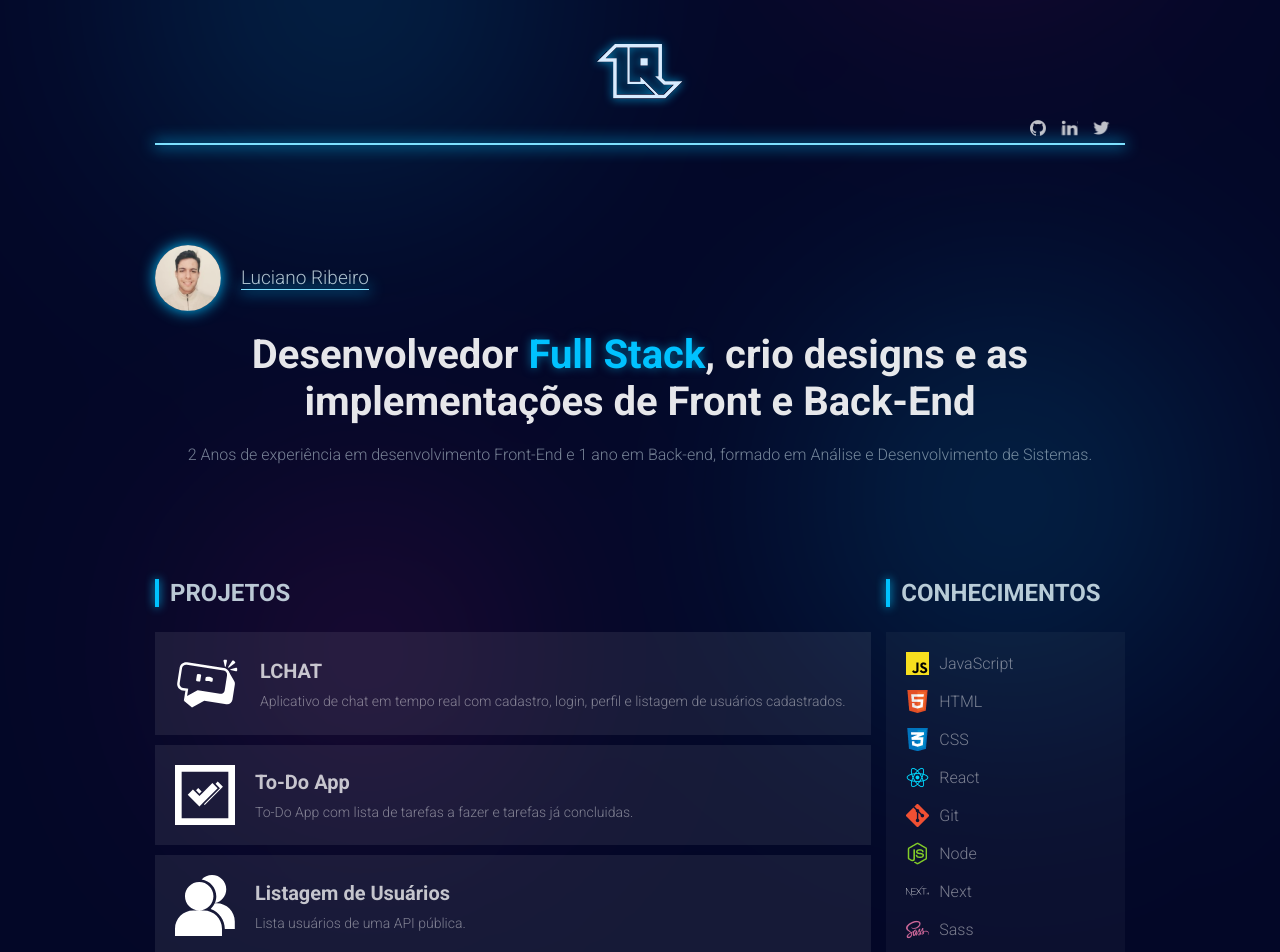
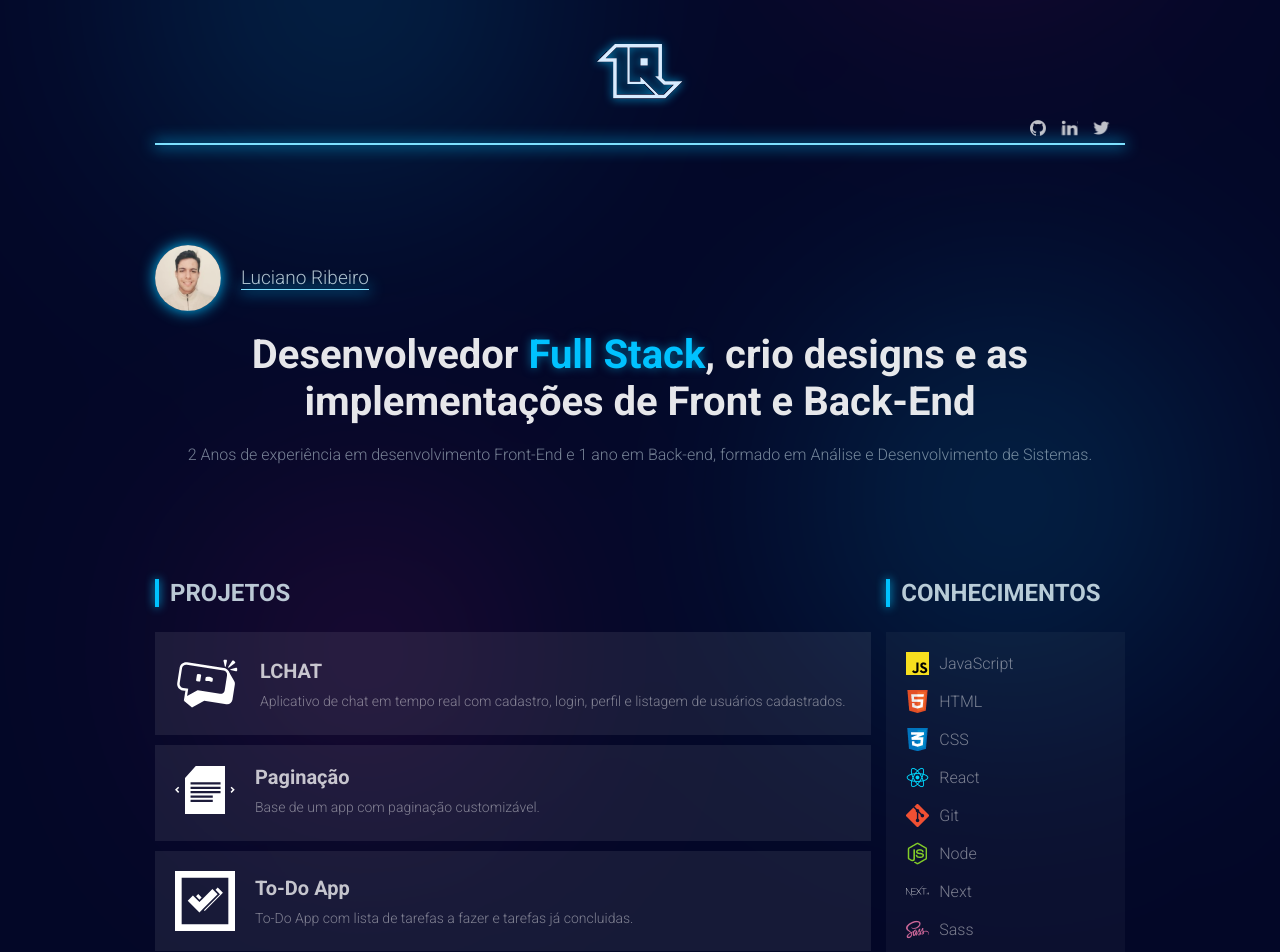
Before and after one commit to luciano44/modern-portfolio, a React (Create React App) app: page / in a window 1280 px wide. Shown: the top 952 px of the page. Built offline with nearby package versions, Linux system fonts and the light colour scheme.

Commit message:
add pagination project

```diff
--- a/src/components/article/index.tsx
+++ b/src/components/article/index.tsx
@@ -22,6 +22,7 @@ import mongoose from "../../img/icons/mongoose.png";
 
 // project logos
 import lchat from "../../img/lchat.svg";
+import pagination from "../../img/pagination.svg";
 import users from "../../img/users.svg";
 import clock from "../../img/clock.svg";
 import oldlr from "../../img/oldlr.svg";
@@ -47,6 +48,13 @@ function Article() {
       about:
         "Aplicativo de chat em tempo real com cadastro, login, perfil e listagem de usuários cadastrados.",
       githubLink: "https://github.com/luciano44/LChat",
+    },
+    {
+      projectLink: "https://luciano44.github.io/pagination/",
+      logo: pagination,
+      title: "Paginação",
+      about: "Base de um app com paginação customizável.",
+      githubLink: "https://github.com/luciano44/pagination",
     },
     {
       projectLink: "https://luciano44.github.io/to-do-list/",
```
Also changed, not shown: src/img/pagination.svg (added).
